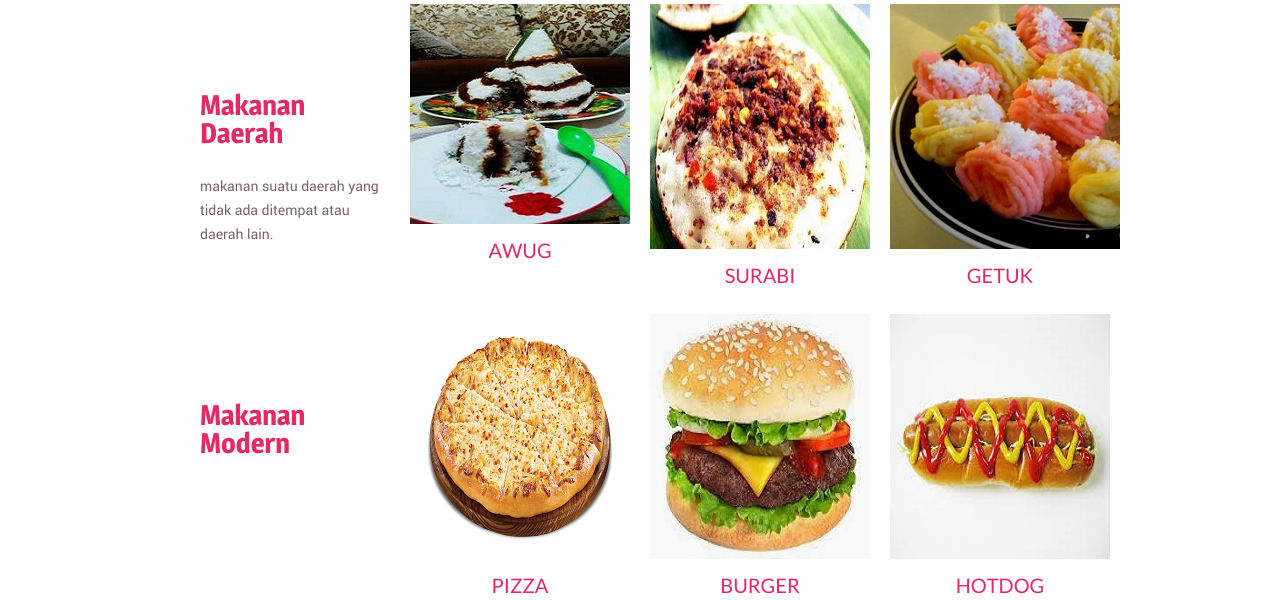
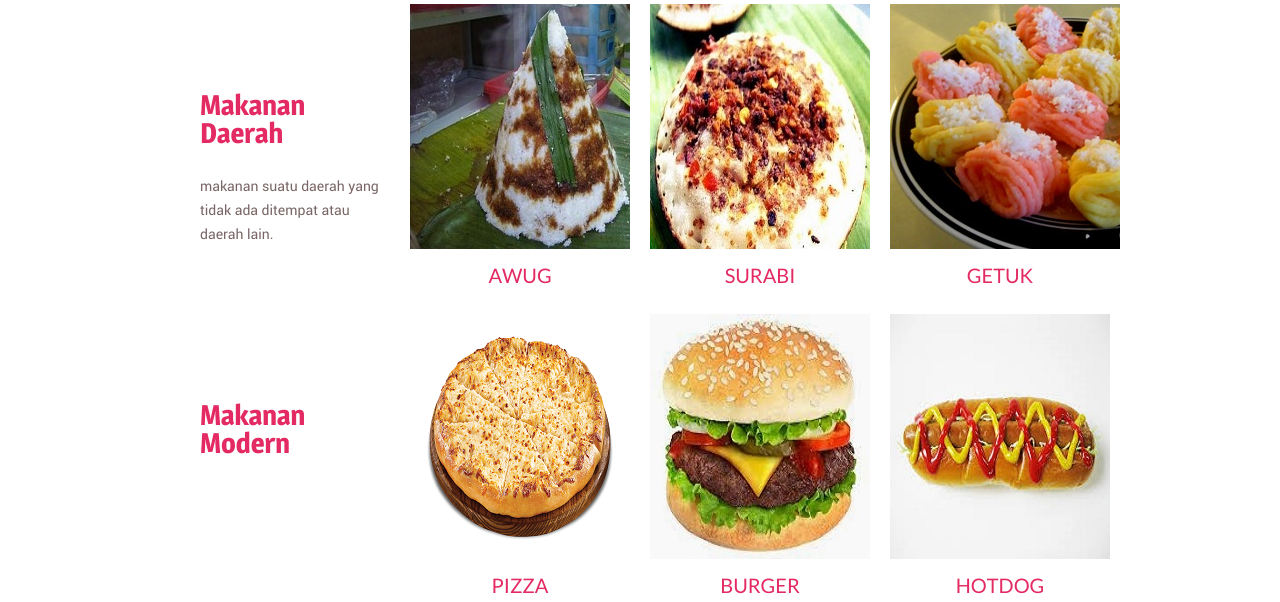
Before and after one commit to ridwanpastrana/ridwan, a plain HTML site: page product.html in a window 1280 px wide. Shown: the part 174-776 px from the top of the page. Drawn offline with Linux system fonts and the light colour scheme.

Commit message:
change awg

```diff
--- a/product.html
+++ b/product.html
@@ -4,7 +4,7 @@
 <head>
 	<meta charset="UTF-8">
 	<meta name="viewport" content="width=device-width, initial-scale=1.0">
-	<title>product - Frozen Yogurt Shop</title>
+	<title>product - Aneka Makanan</title>
 	<link rel="stylesheet" href="css/style.css" type="text/css">
 	<link rel="stylesheet" type="text/css" href="css/mobile.css">
 	<script src="js/mobile.js" type="text/javascript"></script>
@@ -53,7 +53,7 @@
 						<p>makanan suatu daerah yang tidak ada ditempat atau daerah lain.</p>
 					</li>
 					<li>
-						<img src="images/Awug.jpg" alt="">
+						<img src="images/Awg.jpg" alt="">
 						<h2>Awug</h2>
 					</li>
 					<li>
```
Also changed, not shown: images/awg.jpg (added).
